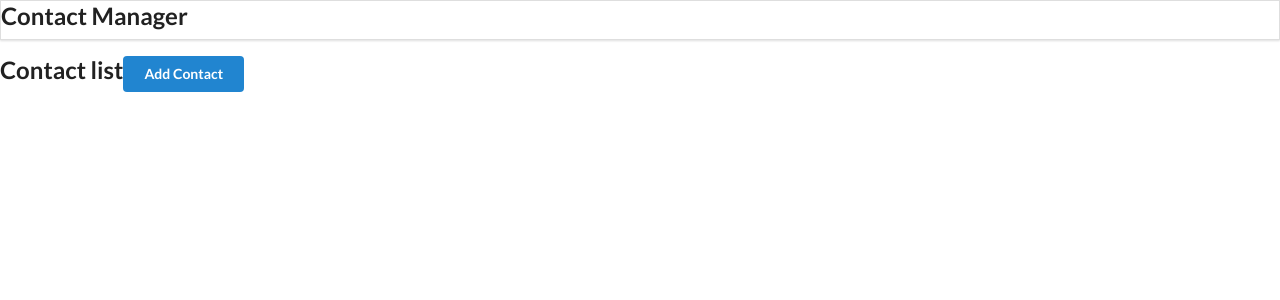
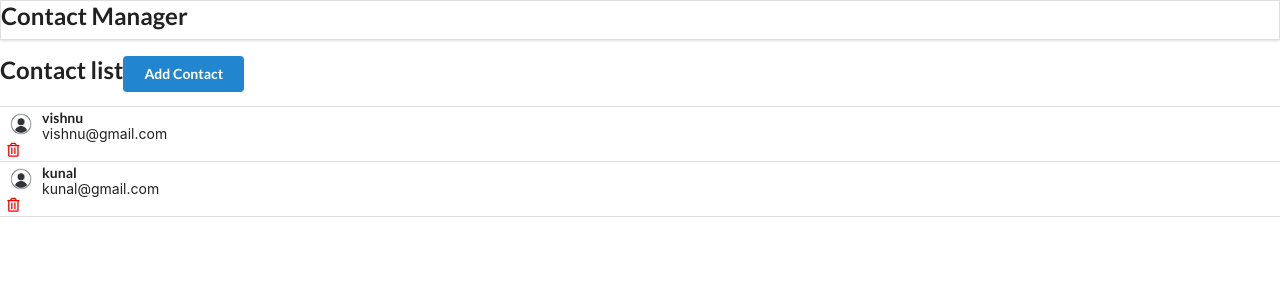
Before and after one commit to VISHNU-KUMAR7/React_with-_aws, a React (Create React App) app: page / in a window 1280 px wide. Shown: the top 300 px of the page. Built offline with nearby package versions, Linux system fonts and the light colour scheme.

Commit message:
I try to add navigate in class comp but no use

```diff
--- a/package.json
+++ b/package.json
@@ -8,6 +8,7 @@
     "@testing-library/user-event": "^13.5.0",
     "react": "^18.0.0",
     "react-dom": "^18.0.0",
+    "react-router": "^6.3.0",
     "react-router-dom": "^6.3.0",
     "react-scripts": "5.0.1",
     "util": "^0.12.4",
--- a/src/components/AddContact.js
+++ b/src/components/AddContact.js
@@ -1,5 +1,7 @@
 import React from "react";
 import { Outlet } from "react-router-dom";
+import { useNavigate } from "react-router";
+import AddContact_navigate from "./AddContact_navigate";
 
 class AddContact extends React.Component {
   state = {
@@ -15,6 +17,7 @@ class AddContact extends React.Component {
     }
     this.props.addContactHandler(this.state);
     this.setState({ name: "", email: "" });
+    <AddContact_navigate />;
   };
   render() {
     return (
--- /dev/null
+++ b/src/components/AddContact_navigate.js
@@ -0,0 +1,8 @@
+import React from "react";
+import { useNavigate } from "react-router";
+
+const AddContact_navigate = () => {
+  const navigate = useNavigate();
+  navigate("/");
+};
+export default AddContact_navigate;
--- a/src/components/ContactList.js
+++ b/src/components/ContactList.js
@@ -4,7 +4,11 @@ import CardContact from "./ContactCard";
 import { Link } from "react-router-dom";
 
 const ContactList = (props) => {
-  const renderContactList = props.contacts.map((contact) => {
+  const contacts = [
+    { id: 1, name: "vishnu", email: "vishnu@gmail.com" },
+    { id: 2, name: "kunal", email: "kunal@gmail.com" },
+  ];
+  const renderContactList = contacts.map((contact) => {
     return <CardContact contact={contact} />;
   });
   return (
```
